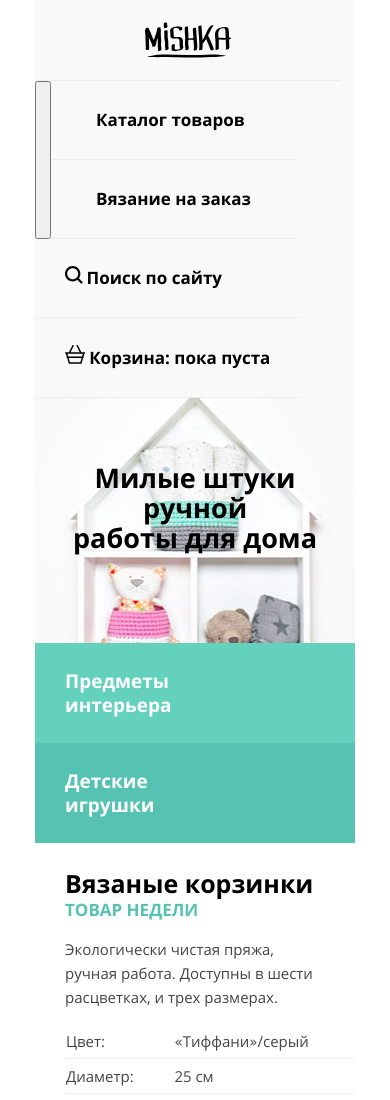
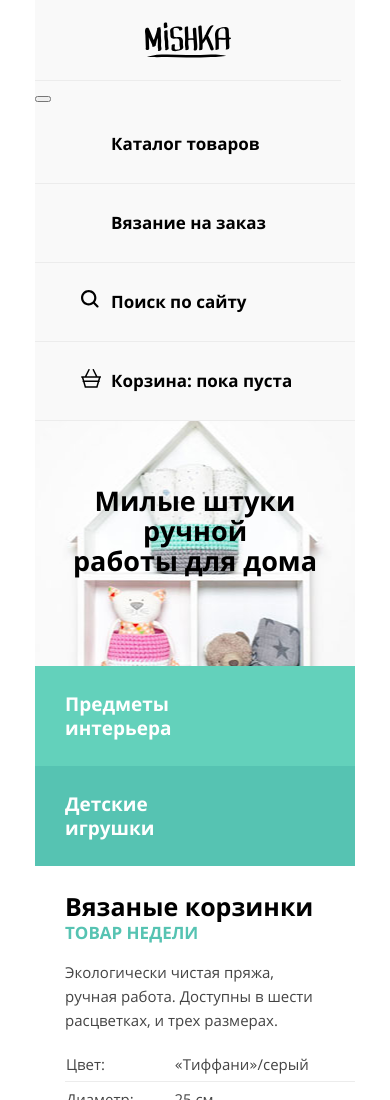
Before and after one commit to foremna/340827-mishka, a website: page source/index.html in a window 390 px wide. Shown: the top 1100 px of the page. Drawn offline with nearby package versions, Linux system fonts and the light colour scheme; files that its build step writes are made by us from their sources.

Commit message:
Ошибка с меню

```diff
--- a/source/index.html
+++ b/source/index.html
@@ -11,10 +11,12 @@
 
     <header class="page-header page-header--index">
       <div class="page-header__wrapper wrapper">
-        <a href="#" class="page-header__logo">
-          <img class="page-header__logo-image" src="img/logo-mobile.svg">
-        </a>
-          <button class="page-header__toggle" type="button"><span class="visually-hidden">Открыть меню</span></button>
+        <div class="page-header__logo-block">
+          <a href="#" class="page-header__logo">
+            <img class="page-header__logo-image" src="img/logo-mobile.svg">
+          </a>
+            <button class="page-header__toggle" type="button"><span class="visually-hidden">Открыть меню</span></button>
+          </div>
           <ul class="main-nav main-nav--closed main-nav--no-js">
             <li class="main-nav__item">
               <a class="main-nav__link" href="catalog.html">Каталог товаров</a>
--- a/source/less/blocks/main-nav.less
+++ b/source/less/blocks/main-nav.less
@@ -1,4 +1,6 @@
 .main-nav {
+  width: 320px;
+  flex-grow: 1;
   margin: 0;
   padding: 0;
   list-style-type: none;
@@ -15,7 +17,7 @@
 }
 
 .main-nav__item {
-  padding: 27px 45px;
+  padding: 27px 0 27px 76px;
   border-bottom: 1px solid @gray;
 }
 
@@ -56,7 +58,7 @@
 
   .main-nav__link {
     .font(17px, 24px, bold, #000000);
-    padding: 30px 35px 27px 50px;
+    padding: 30px;
   }
 
   .main-nav__item:last-child .main-nav__link {
--- a/source/less/blocks/page-header.less
+++ b/source/less/blocks/page-header.less
@@ -15,9 +15,12 @@
   display: none;
 }
 
+.page-header__logo-block {
+  order: -2;
+}
+
 @media (min-width: @tablet-width) {
   .page-header__logo {
-    order: -2;
     padding-left: 48px;
     width: 370px;
     height: 88px;
--- a/source/less/blocks/user-nav.less
+++ b/source/less/blocks/user-nav.less
@@ -1,10 +1,12 @@
 .user-nav {
+  width: 320px;
   margin: 0;
   padding: 0;
   list-style-type: none;
 }
 
 .user-nav .user-nav__item:last-child {
+  flex-grow: 1;
   border-bottom: 1px solid @gray;
 }
 
@@ -14,11 +16,15 @@
 }
 
 .user-nav__item {
-  padding: 27px 30px;
+  padding: 27px 0 27px 76px;
   position: relative;
   border-bottom: 1px solid @gray;
 }
 
+.user-nav__link-svg {
+  position: absolute;
+  left: 46px;
+}
 @media (min-width: @tablet-width) {
   .user-nav {
     order: -1;
```
